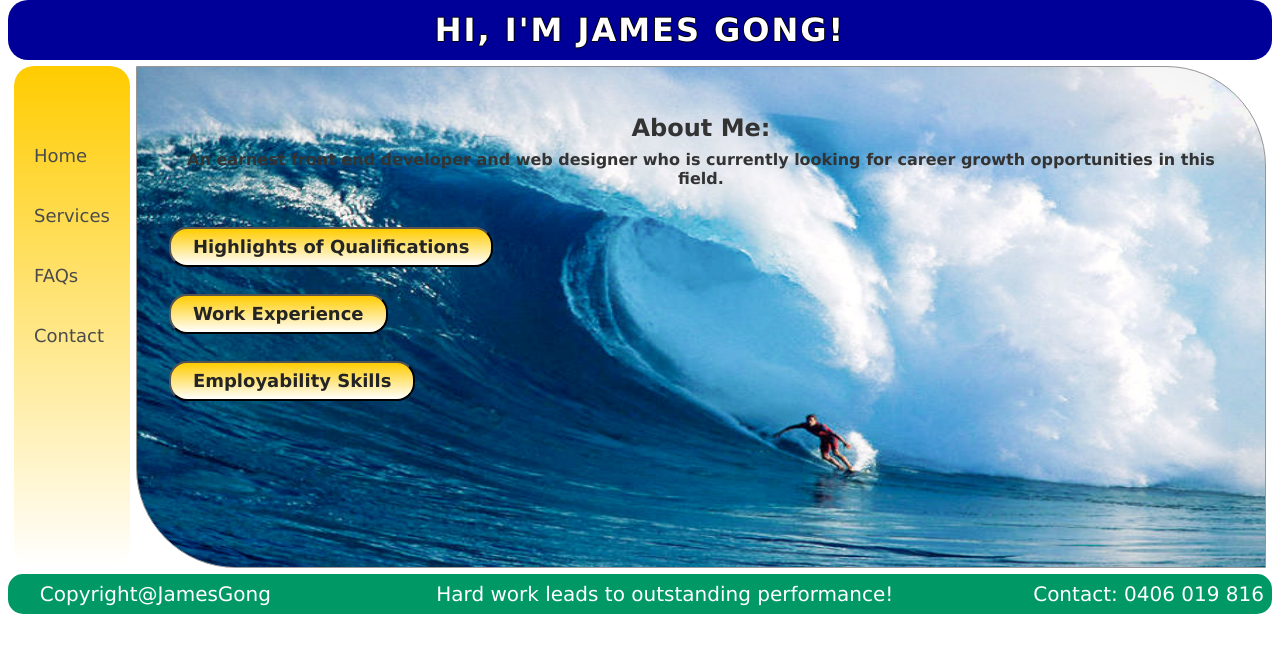
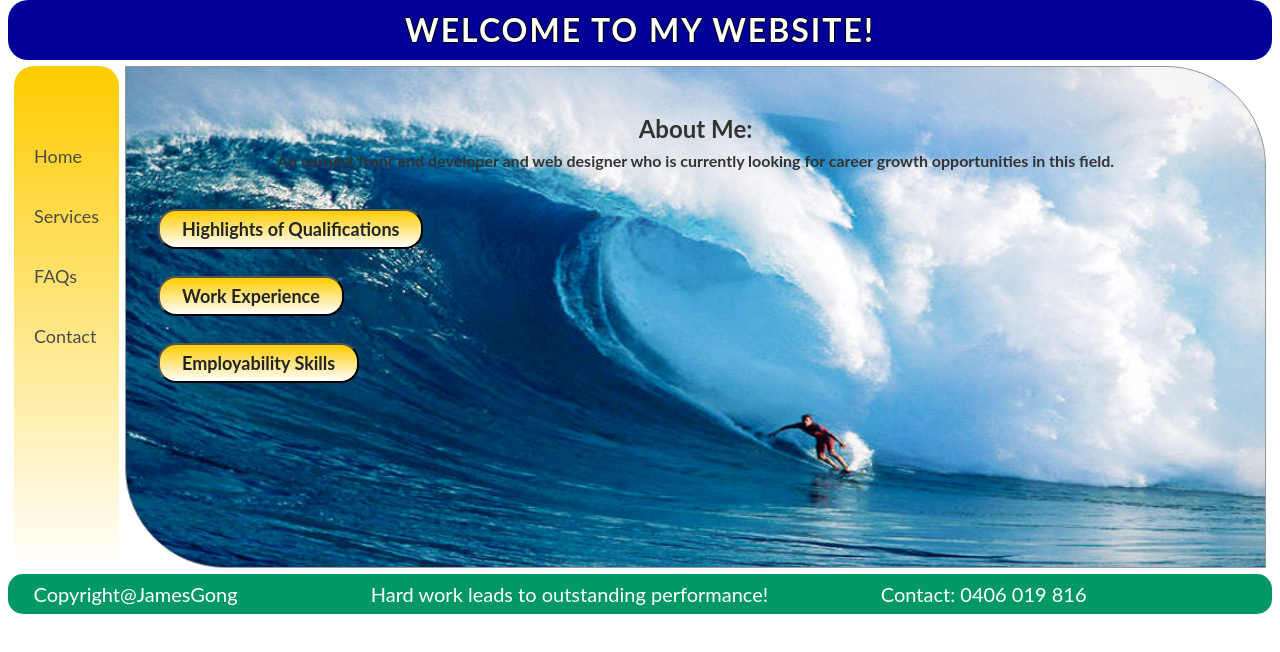
Before and after one commit to ArcherJames/MyResume.github.io, a plain HTML site: page index.html in a window 1280 px wide. Drawn offline with Linux system fonts and the light colour scheme.

Commit message:
update the font-family of the website

```diff
--- a/index.html
+++ b/index.html
@@ -4,8 +4,10 @@
 		<meta charset="UTF-8"/>
 		<title>Jian's Resume</title>
 		<style type="text/css">
-        *{
-	font-family: verdana, helvetica, arial, sans-serif;
+@import url(https://fonts.googleapis.com/css?family=Lato:300, 400, 700);
+
+*{
+	font-family: "Lato", sans-serif;
 	margin-top:0px;
 }
 
@@ -78,7 +80,7 @@ a:hover{color:#FFFFFF;}
 	border-radius:15px;
 }
 
-pre{font-family: verdana, helvetica, arial, sans-serif;}
+pre{font-family: "Lato", sans-serif;}
 
 h2{
 	text-align:center;
@@ -135,7 +137,7 @@ h2{
 
 	<body>
 		<header id="header">
-		<h1>HI, I'M JAMES GONG!</h1>
+		<h1>WELCOME TO MY WEBSITE!</h1>
 		</header>
 
 		<div id="tableContainer">
```
